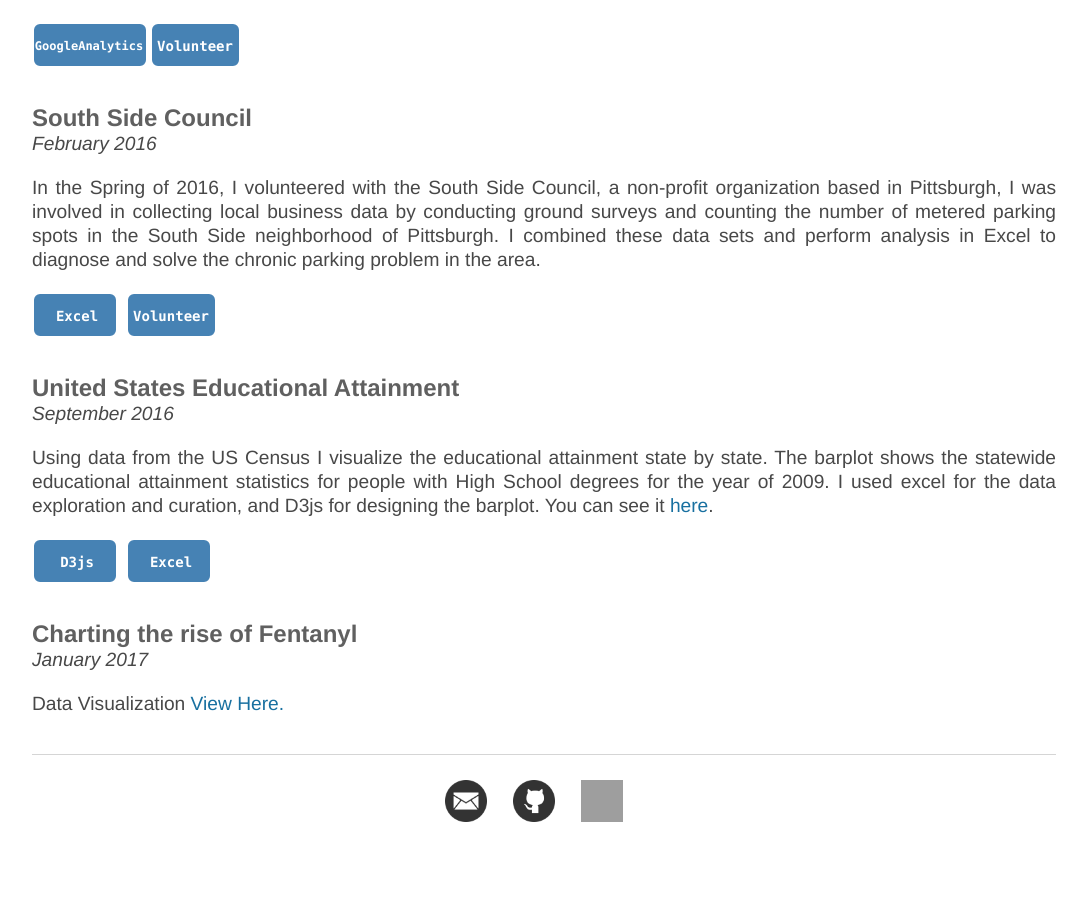
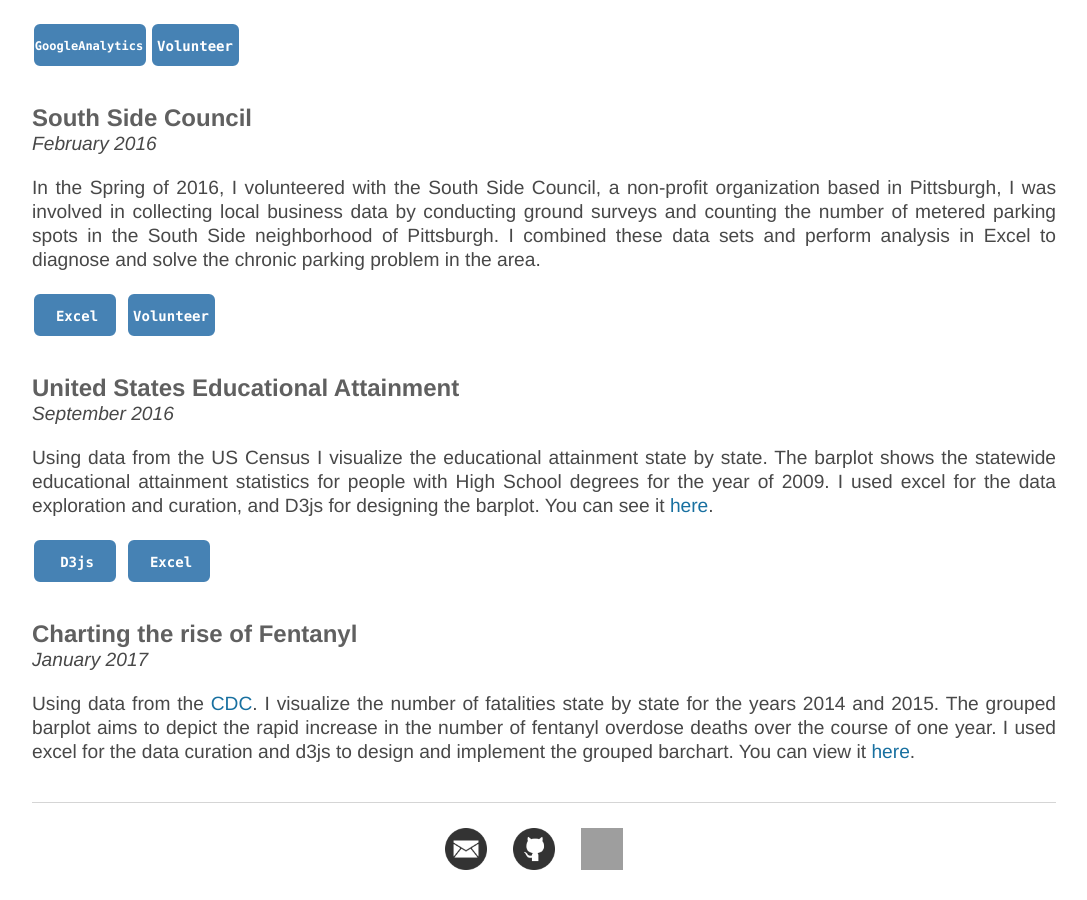
Before and after one commit to NeilBardhan/neilbardhan.github.io, a Jekyll site: the page built from projects/index.html, in a window 1280 px wide and 900 px high, scrolled down 5255 px. Shown: the whole window, without its empty margins (96-1183 px from the left). Built offline with Jekyll 4.4.1, drawn with Linux system fonts in a browser that asks for light colours; before the commit the page ends 6107 px from its top, so only the background shows below that; grey boxes are pictures that could not be loaded.

Commit message:
Update index.html

```diff
--- a/projects/index.html
+++ b/projects/index.html
@@ -435,7 +435,7 @@
 	<div id="project14">
 		<h3>United States Educational Attainment</h3>
 		<p><em>September 2016</em></p>
-		<p>Using data from the US Census I visualize the educational attainment state by state. The barplot shows the statewide educational attainment statistics for people with High School degrees for the year of 2009. I used excel for the data exploration and curation, and D3js for designing the barplot. You can see it <a href = "highschool.html">here</a>. </p>
+		<p>Using data from the US Census I visualize the educational attainment state by state. The barplot shows the statewide educational attainment statistics for people with High School degrees for the year of 2009. I used excel for the data exploration and curation, and D3js for designing the barplot. You can see it <a target="_blank" href = "highschool.html">here</a>. </p>
 		<svg width="90" height="50">
   			<g>
     				<rect x="3" y="3" rx="5" ry="5" width="80" height="40" style = "stroke:steelblue;stroke-width:2" fill="steelblue"></rect>
@@ -456,7 +456,7 @@
 	<div id="project15">
 		<h3>Charting the rise of Fentanyl</h3>
 		<p><em>January 2017</em></p>
-		<p>Data Visualization <a href = "groupedbarplot.html">View Here.</a></p>
+		<p>Using data from the <a target="_blank" href="https://www.cdc.gov/drugoverdose/data/fentanyl.html">CDC</a>. I visualize the number of fatalities state by state for the years 2014 and 2015. The grouped barplot aims to depict the rapid increase in the number of fentanyl overdose deaths over the course of one year. I used excel for the data curation and d3js to design and implement the grouped barchart. You can view it <a target="_blank" href = "groupedbarplot.html">here</a>.</p>
 	</div>
 	<br>
 </div>
```
